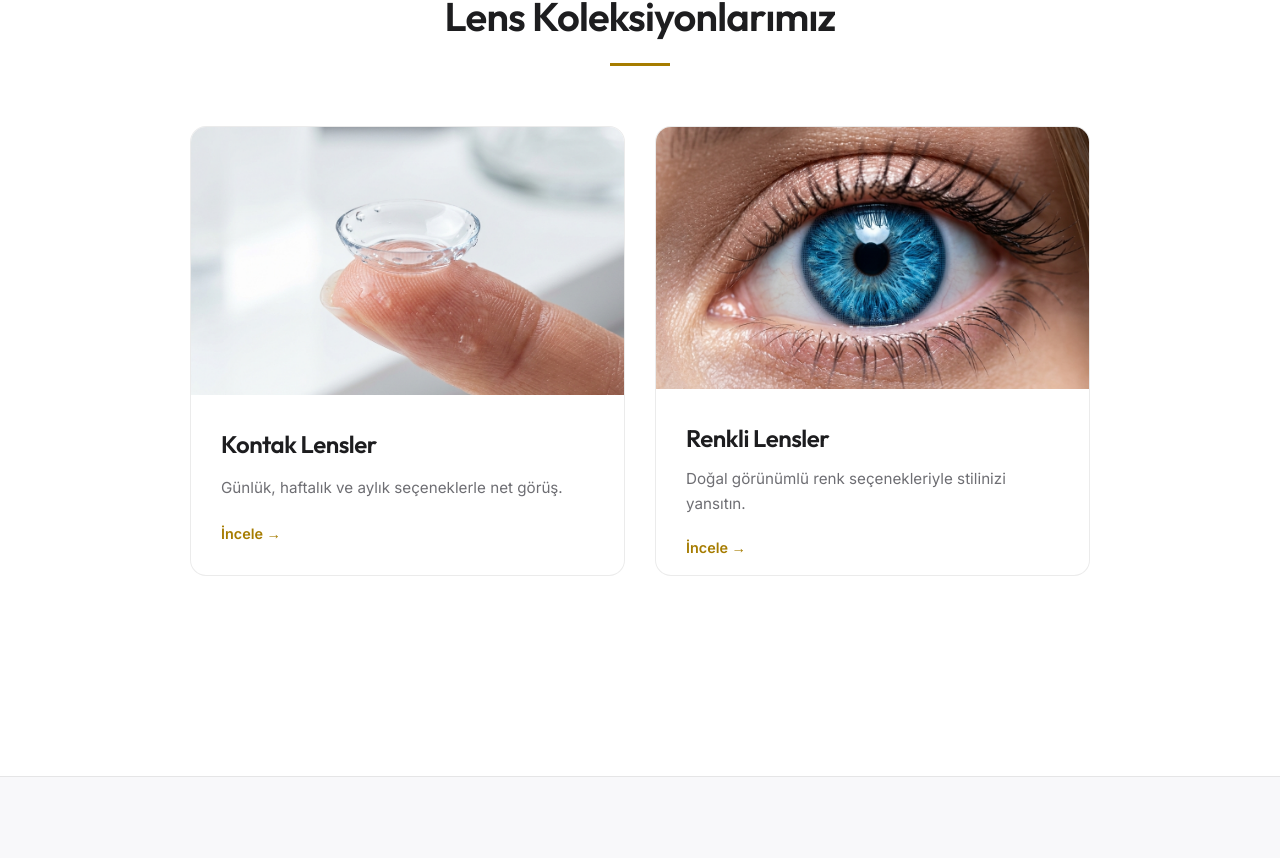
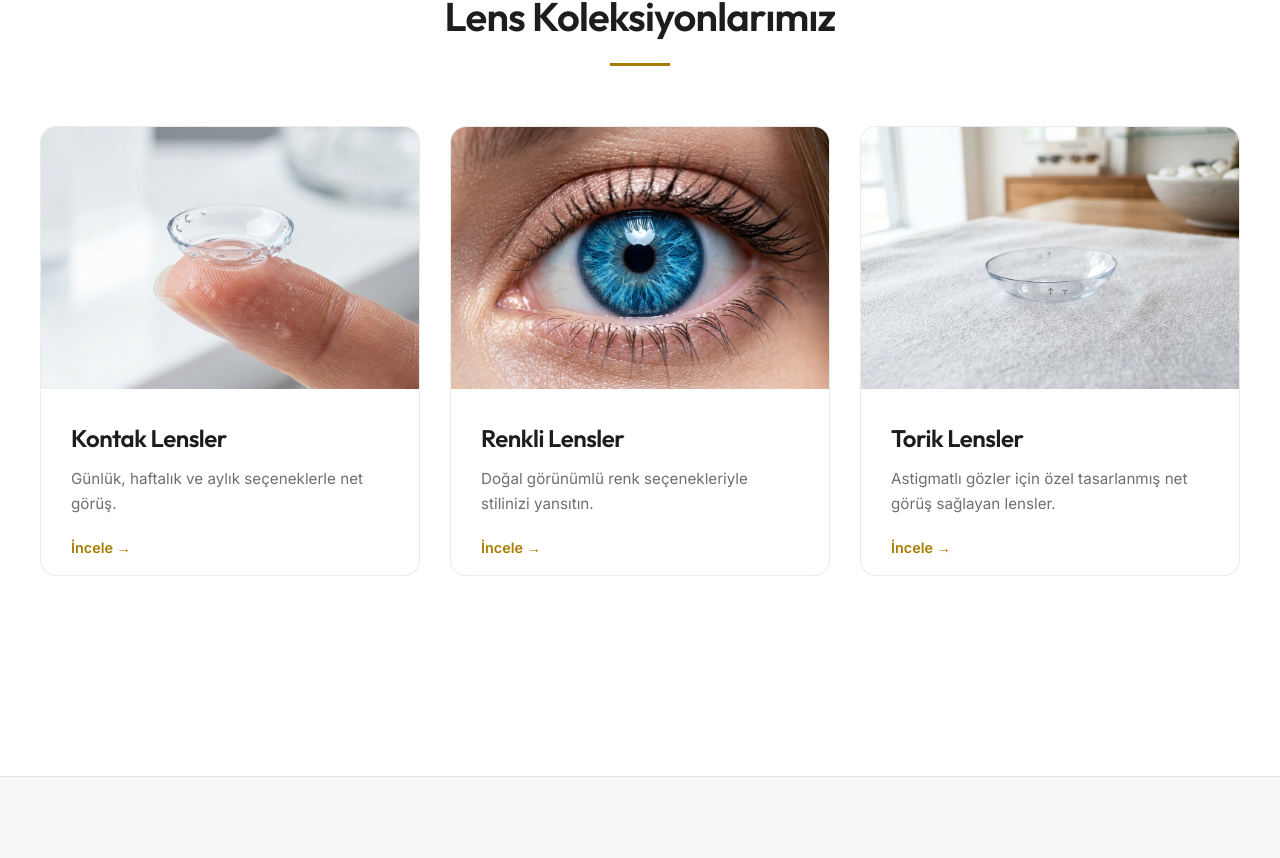
Before and after one commit to whereisthemoneyskyler/kumrular-optik, a React (Vite) app: page / in a window 1280 px wide. Shown: the part 916-1774 px from the top of the page. Built offline with nearby package versions, Linux system fonts and the light colour scheme; no server answers.

Commit message:
Add Toric Lensler category

```diff
--- a/src/pages/AdminDashboard.jsx
+++ b/src/pages/AdminDashboard.jsx
@@ -76,6 +76,7 @@ const AdminDashboard = ({ products, onAdd, onDelete, onLogout }) => {
               >
                 <option value="Kontak Lens">Kontak Lens</option>
                 <option value="Renkli Lens">Renkli Lens</option>
+                <option value="Torik Lens">Torik Lensler</option>
               </select>
             </div>
             <div className="form-group">
--- a/src/pages/Home.jsx
+++ b/src/pages/Home.jsx
@@ -1,5 +1,6 @@
 import kontakCat from '../assets/kontak-cat.png';
 import renkliCat from '../assets/renkli-cat.png';
+import toricCat from '../assets/toric-cat.png';
 
 const Home = ({ onNavigate, onShopNavigate }) => {
   return (
@@ -27,7 +28,7 @@ const Home = ({ onNavigate, onShopNavigate }) => {
           <div className="accent-line"></div>
         </div>
 
-        <div className="collection-grid dual-grid">
+        <div className="collection-grid">
           <div className="collection-card glass" onClick={() => onShopNavigate('Kontak Lens')}>
             <div className="card-img">
                <img src={kontakCat} alt="Kontak Lensler" />
@@ -46,6 +47,17 @@ const Home = ({ onNavigate, onShopNavigate }) => {
             <div className="card-content">
               <h3>Renkli Lensler</h3>
               <p>Doğal görünümlü renk seçenekleriyle stilinizi yansıtın.</p>
+              <span className="learn-more">İncele →</span>
+            </div>
+          </div>
+
+          <div className="collection-card glass" onClick={() => onShopNavigate('Torik Lens')}>
+             <div className="card-img">
+               <img src={toricCat} alt="Torik Lensler" />
+            </div>
+            <div className="card-content">
+              <h3>Torik Lensler</h3>
+              <p>Astigmatlı gözler için özel tasarlanmış net görüş sağlayan lensler.</p>
               <span className="learn-more">İncele →</span>
             </div>
           </div>
@@ -142,6 +154,11 @@ const Home = ({ onNavigate, onShopNavigate }) => {
         .collection-grid.dual-grid {
           grid-template-columns: repeat(2, 1fr);
           max-width: 900px;
+          margin: 0 auto;
+        }
+
+        .collection-grid {
+          max-width: 1200px;
           margin: 0 auto;
         }
 
--- a/src/pages/Shop.jsx
+++ b/src/pages/Shop.jsx
@@ -26,6 +26,7 @@ const Shop = ({ onAddToCart, initialFilter = 'All', products = [] }) => {
               <li className={filter === 'All' ? 'active' : ''} onClick={() => setFilter('All')}>Tümü</li>
               <li className={filter === 'Kontak Lens' ? 'active' : ''} onClick={() => setFilter('Kontak Lens')}>Kontak Lensler</li>
               <li className={filter === 'Renkli Lens' ? 'active' : ''} onClick={() => setFilter('Renkli Lens')}>Renkli Lensler</li>
+              <li className={filter === 'Torik Lens' ? 'active' : ''} onClick={() => setFilter('Torik Lens')}>Torik Lensler</li>
             </ul>
 
             <div className="filter-group">
```
Also changed, not shown: src/assets/toric-cat.png (added).
